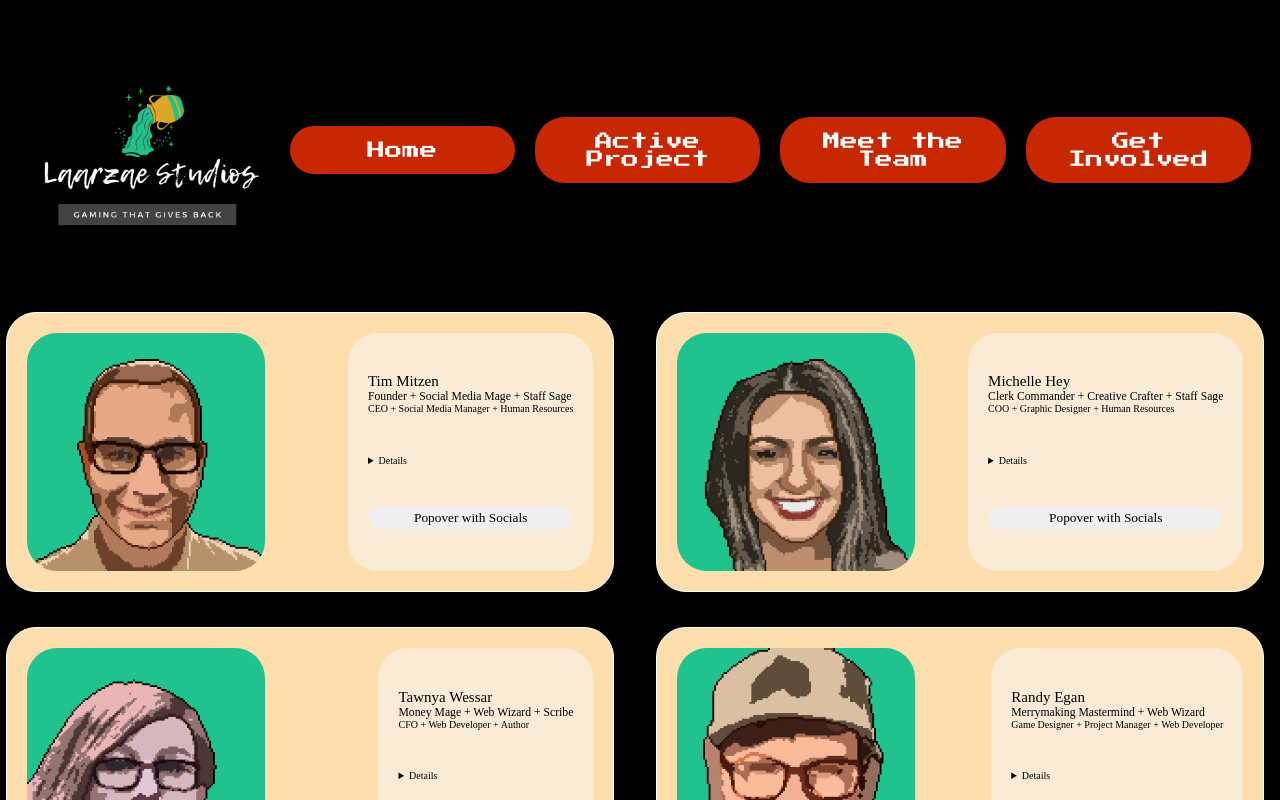
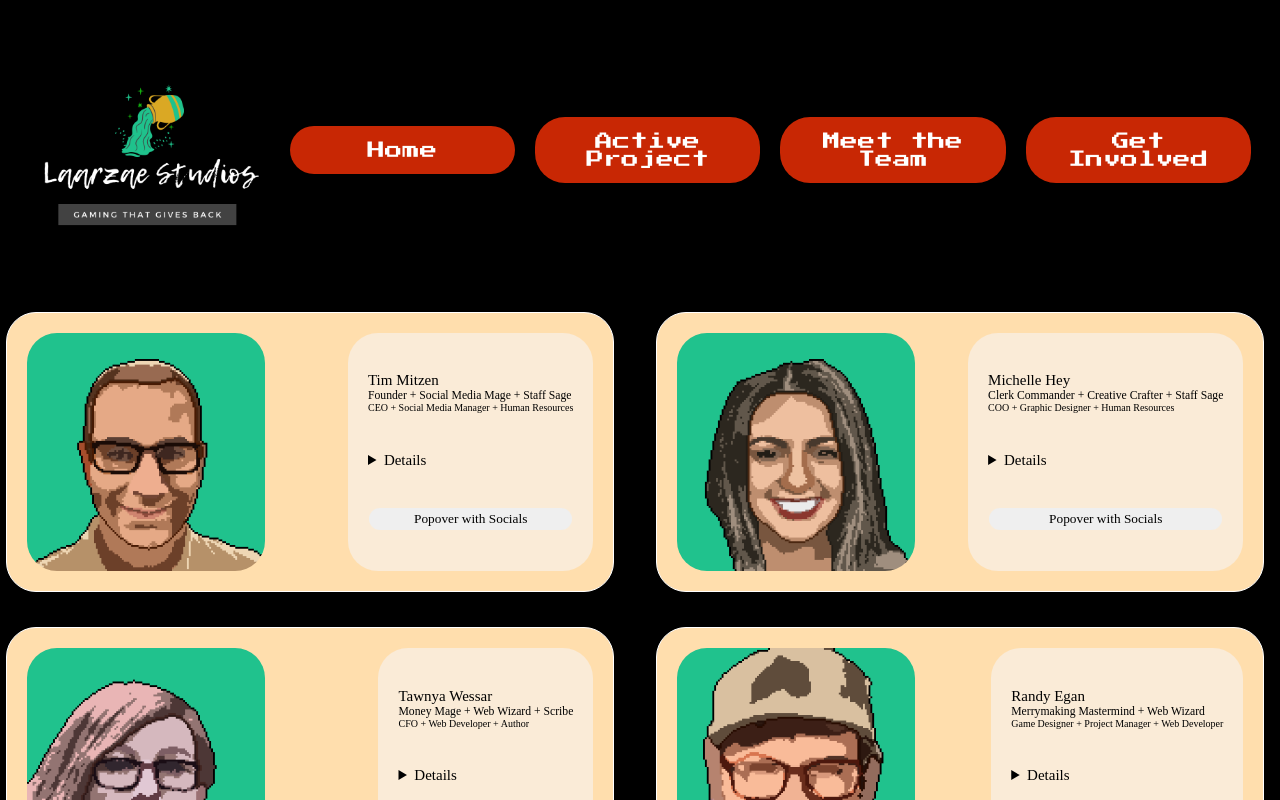
Before and after one commit to Laarzae-Studios/PMR, a React (Create React App) app: page /the-team in a window 1280 px wide. Shown: the top 800 px of the page. Built offline with nearby package versions, Linux system fonts and the light colour scheme; a web font is replaced by a local one.

Commit message:
style: restyling some things on the details
Pull these changes down and look at them live before deciding if we want to keep these!

```diff
--- a/src/components/MeetTheTeam/TeamMember/TeamMember.css
+++ b/src/components/MeetTheTeam/TeamMember/TeamMember.css
@@ -31,6 +31,47 @@ figure {
     margin: .1rem;
 }
 
+.deetsDrop:hover{
+    cursor: pointer;
+}
+
+.deets{
+    font-size: 1.5rem;
+    max-height: 50%;
+    overflow-y: scroll;
+}
+figcaption{
+}
+
+.deets::-webkit-scrollbar-thumb{
+    border-radius: 4px;
+    background-color: grey;
+}
+.deets::-webkit-scrollbar{
+    width: .66rem;
+    background-color: black;
+    border-radius: 4px;
+}
+.deets::-webkit-scrollbar-track{
+    border-radius: 4px;
+}
+
+/*
+html::-webkit-scrollbar {
+    width: .66rem;
+    background-color: #525252;
+}
+
+html::-webkit-scrollbar-track {
+    border-radius: 4px;
+}
+
+html::-webkit-scrollbar-thumb {
+    border-radius: 4px;
+    background-color: rgb(139, 139, 139);
+}
+ */
+
 .member-fig-cap{
     /*border: 1px solid white;*/
     background-color: antiquewhite;
--- a/src/components/MeetTheTeam/TeamMember/TeamMember.jsx
+++ b/src/components/MeetTheTeam/TeamMember/TeamMember.jsx
@@ -18,7 +18,8 @@ function TeamMember ( { name, title, boringTitle, myCTA, myPassion, imgSrc } ) {
                     <h3 className="text-muted">{title}</h3>
                     <h4 className="subtitle text-muted">{boringTitle}</h4>
                 </hgroup>
-                <details>
+                <details className={"deets"}>
+                    <summary className={"deetsDrop"}>Details</summary>
                     <span className="myCTA">What Laarzae Means to Me: </span>
                     {myCTA}
                     <br/>
```
